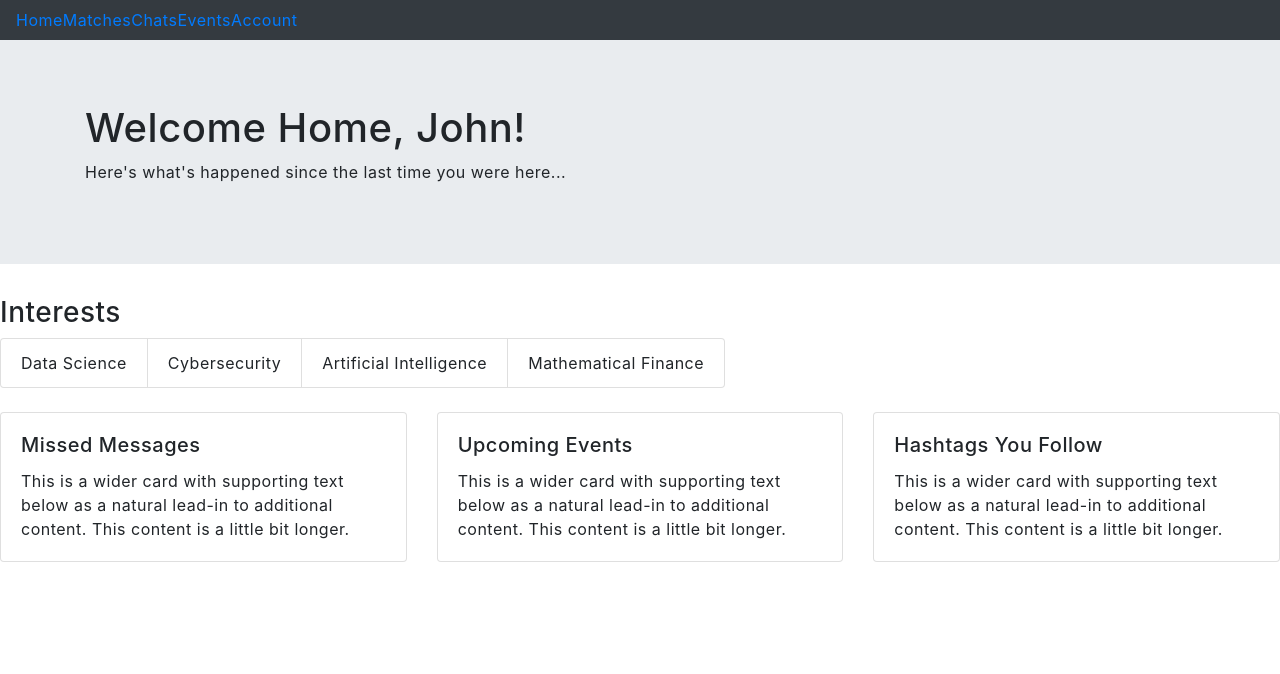
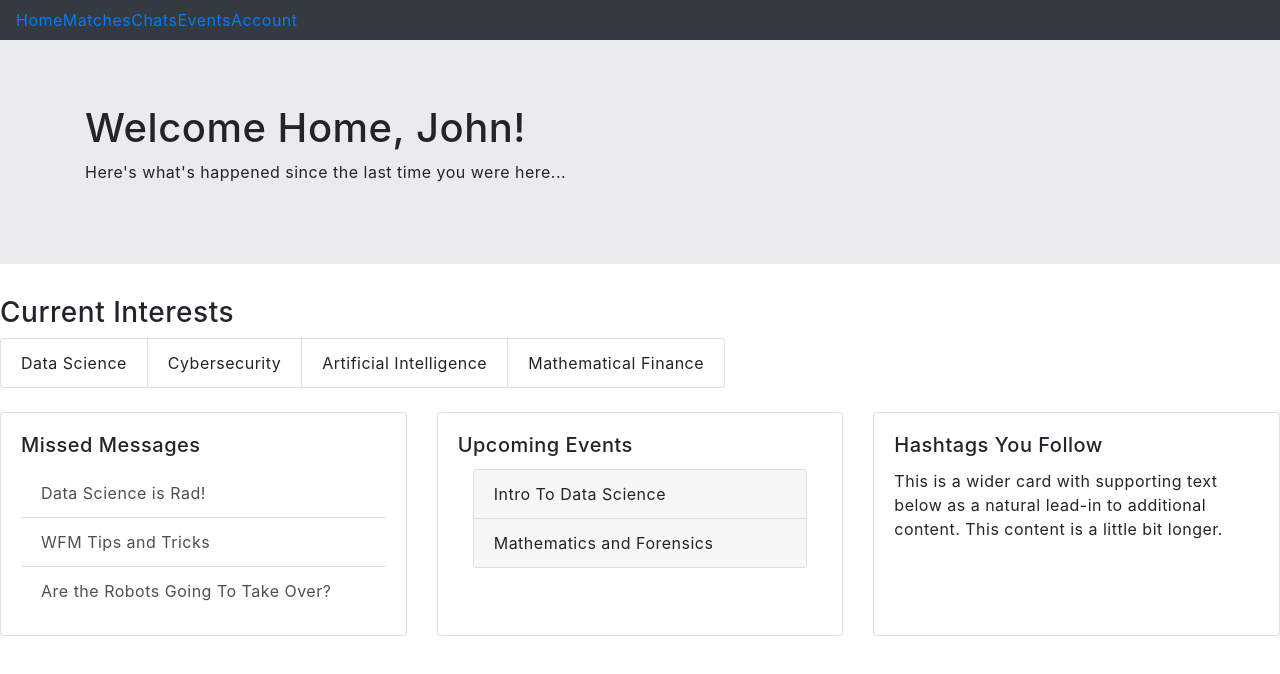
Before and after one commit to abassey/delta-hacks-7, a React (Create React App) app: page / in a window 1280 px wide. Shown: the top 674 px of the page. Built offline with nearby package versions, Linux system fonts and the light colour scheme.

Commit message:
Filled out Home Page a bit more

```diff
--- a/src/App.js
+++ b/src/App.js
@@ -7,6 +7,7 @@ import CardDeck from 'react-bootstrap/CardDeck';
 import Jumbotron from 'react-bootstrap/Jumbotron';
 import Container from 'react-bootstrap/Container';
 import ListGroup from 'react-bootstrap/ListGroup';
+import Accordion from 'react-bootstrap/Accordion';
 
 import './App.css';
 
@@ -24,12 +25,12 @@ export default class App extends Component {
       <div>
         <Router>
           <Navbar bg="dark" expand="lg">
-              <Nav>
-                <NavLink exact to="/">Home </NavLink>
-                <NavLink exact to="/"> Matches </NavLink>
-                <NavLink exact to="/Chat"> Chats </NavLink>
-                <NavLink exact to="/"> Events </NavLink>
-                <NavLink exact to="/"> Account </NavLink>
+              <Nav justify variant="pills">
+                <Nav.Item><NavLink exact to="/">Home </NavLink></Nav.Item>
+                <Nav.Item><NavLink exact to="/"> Matches </NavLink></Nav.Item>
+                <Nav.Item><NavLink exact to="/Chat"> Chats </NavLink></Nav.Item>
+                <Nav.Item><NavLink exact to="/"> Events </NavLink></Nav.Item>
+                <Nav.Item><NavLink exact to="/"> Account </NavLink></Nav.Item>
               </Nav>
           </Navbar>
           <Route exact path="/" />
@@ -52,7 +53,7 @@ export default class App extends Component {
 
         <section data-section="interests">
           <div>
-            <h3>Interests</h3>
+            <h3>Current Interests</h3>
             <ListGroup horizontal>
               <ListGroup.Item>Data Science</ListGroup.Item>
               <ListGroup.Item>Cybersecurity</ListGroup.Item>
@@ -69,8 +70,11 @@ export default class App extends Component {
             <Card.Body>
               <Card.Title>Missed Messages</Card.Title>
               <Card.Text>
-                This is a wider card with supporting text below as a natural lead-in to
-                additional content. This content is a little bit longer.
+                <ListGroup variant="flush">
+                  <ListGroup.Item action href="#Chat">Data Science is Rad!</ListGroup.Item>
+                  <ListGroup.Item action href="#link1">WFM Tips and Tricks</ListGroup.Item>
+                  <ListGroup.Item action href="#link2">Are the Robots Going To Take Over?</ListGroup.Item>
+                </ListGroup>
               </Card.Text>
             </Card.Body>
           </Card>
@@ -78,8 +82,24 @@ export default class App extends Component {
             <Card.Body>
               <Card.Title>Upcoming Events</Card.Title>
               <Card.Text>
-              This is a wider card with supporting text below as a natural lead-in to
-                additional content. This content is a little bit longer.
+                <Accordion defaultActiveKey="0">
+                  <Card>
+                    <Accordion.Toggle as={Card.Header} eventKey="1">
+                      Intro To Data Science
+                    </Accordion.Toggle>
+                    <Accordion.Collapse eventKey="1">
+                      <Card.Body>Held by: Mr. LotoTalk</Card.Body>
+                    </Accordion.Collapse>
+                  </Card>
+                  <Card>
+                    <Accordion.Toggle as={Card.Header} eventKey="2">
+                      Mathematics and Forensics
+                    </Accordion.Toggle>
+                    <Accordion.Collapse eventKey="2">
+                      <Card.Body>Held by: Miss Fibonacci</Card.Body>
+                    </Accordion.Collapse>
+                  </Card>
+                </Accordion>
               </Card.Text>
             </Card.Body>
           </Card>
```
